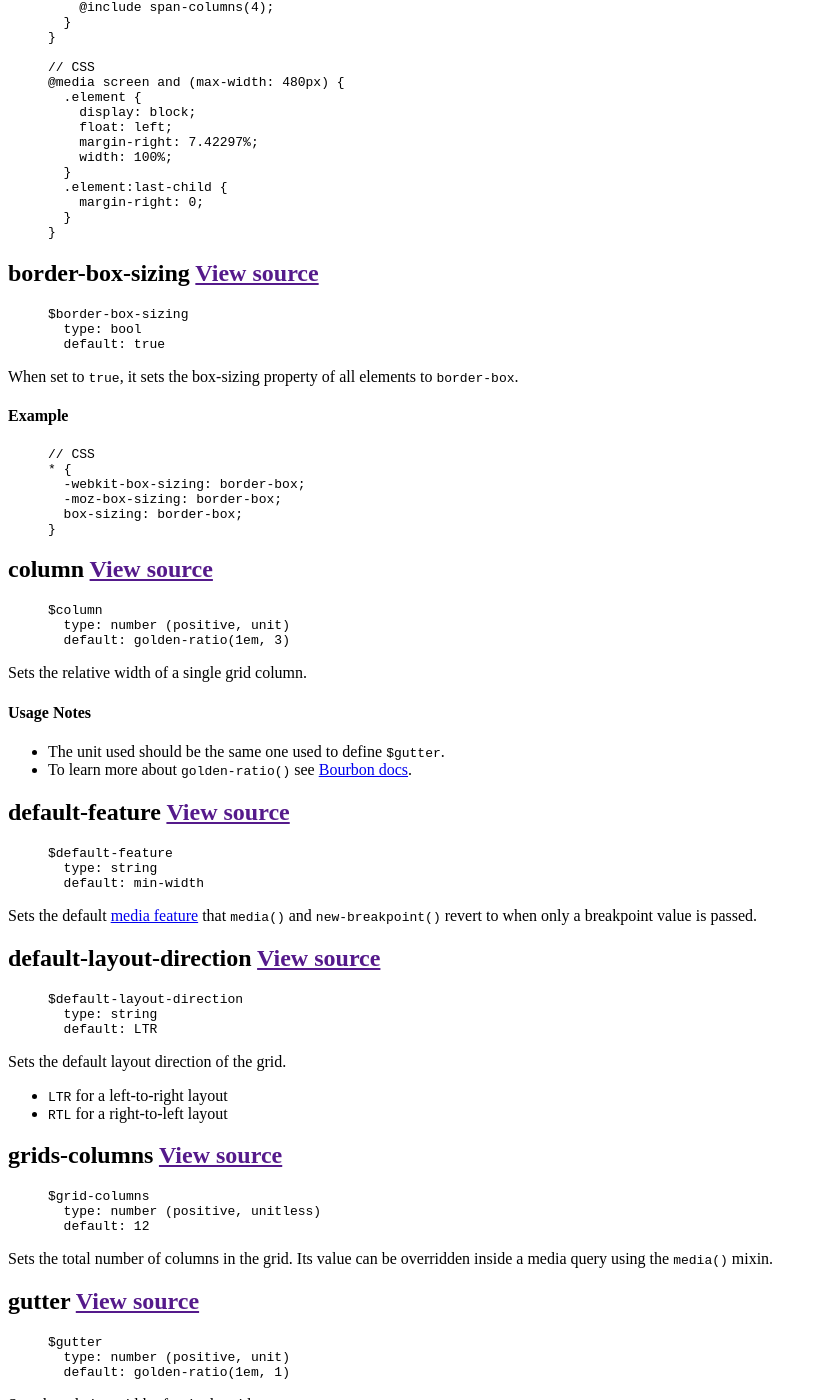
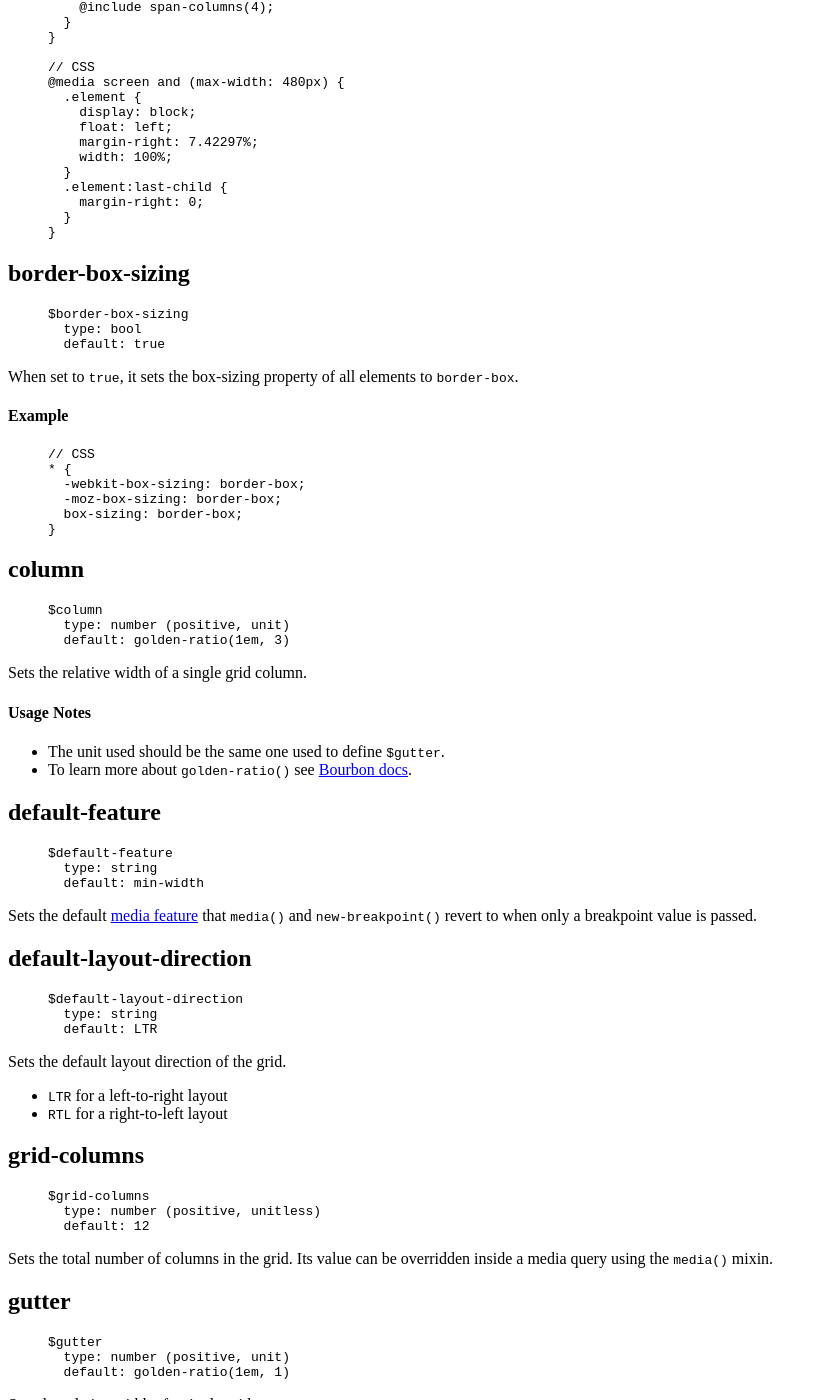
Before and after one commit to thoughtbot/neat, a Jekyll site: the page built from docset.html, in a window 1280 px wide and 1400 px high, scrolled down 7408 px. Shown: the whole window, without its empty margins (0-827 px from the left). Built offline with Jekyll 4.4.1, drawn with Linux system fonts in a browser that asks for light colours; nearby versions of some CDN libraries; library files that are not in the unit come from our copies; Markdown is read by kramdown in place of the engine named in the settings; some of the changed text lies outside the part shown.

Commit message:
Remove View source when not defined and fix typo

```diff
--- a/_includes/docs/post-loop.html
+++ b/_includes/docs/post-loop.html
@@ -1,5 +1,10 @@
 {% assign post-id = post.title | downcase %}
 <article id="{{ post-id }}" data-type="{{ post.data-type }}">
-  <h2>{{ post.title }} <a class="view-source" href="{{ post.source-url }}">View source</a></h2>
+  <h2>
+    {{ post.title }}
+    {% if post.source-url %}
+      <a class="view-source" href="{{ post.source-url }}">View source</a>
+    {% endif %}
+  </h2>
   {{ post.content }}
 </article>
--- a/_posts/docs/variables/00-01-05-grid-columns.markdown
+++ b/_posts/docs/variables/00-01-05-grid-columns.markdown
@@ -1,6 +1,6 @@
 ---
 
-title: grids-columns
+title: grid-columns
 data-type: variable
 category: variables
 permalink: /redirect
```
